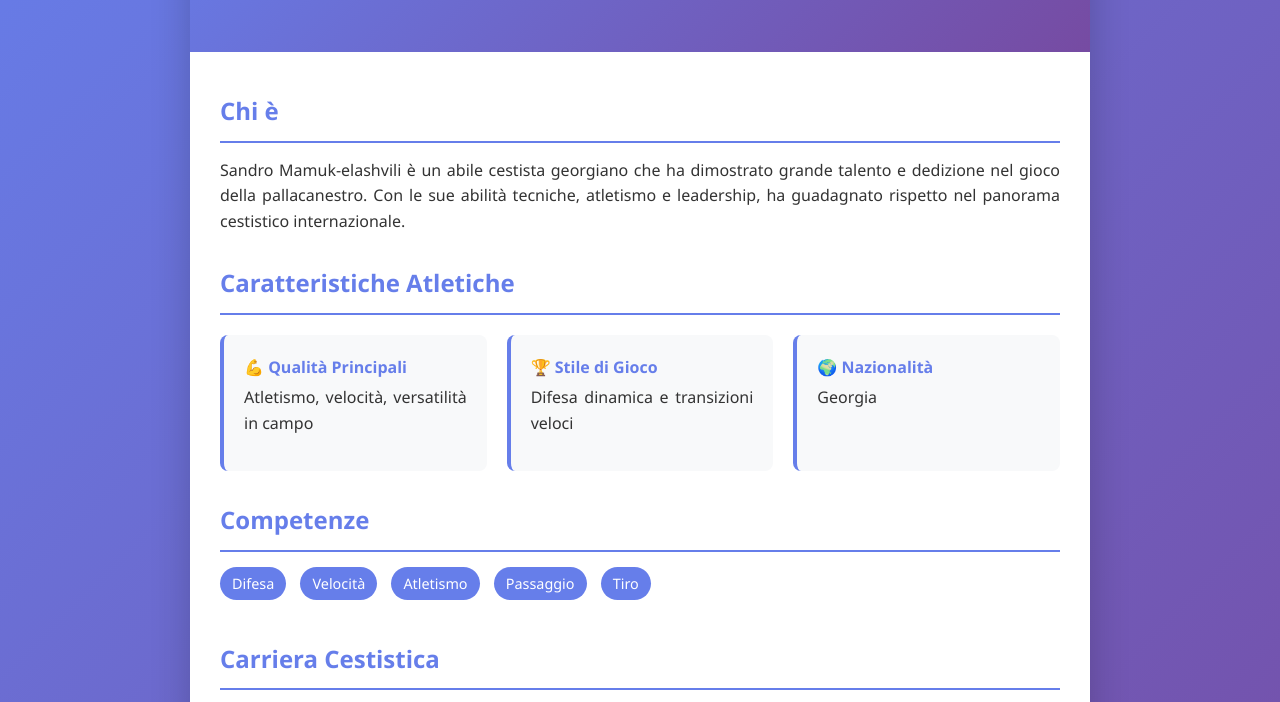
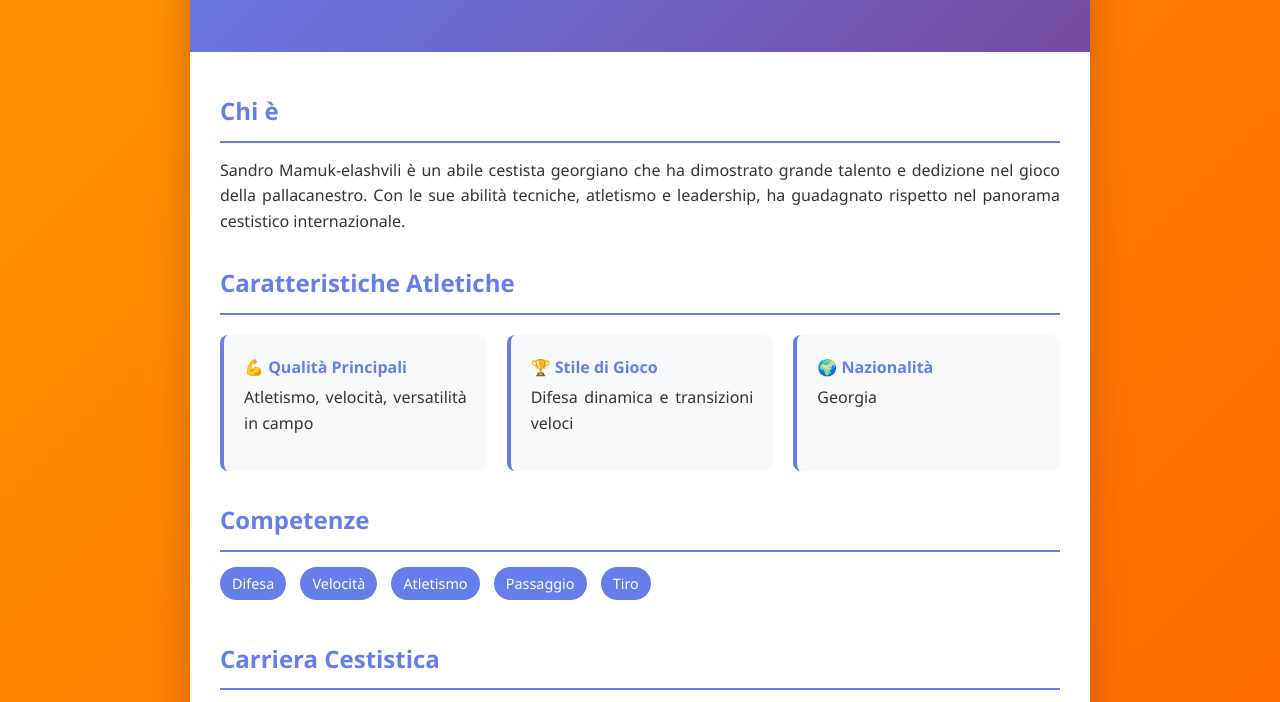
Before and after one commit to Giacomobatisti/Sandro-Mamuk-elashvili, a plain HTML site: page index.html in a window 1280 px wide. Shown: the part 165-867 px from the top of the page. Drawn offline with Linux system fonts and the light colour scheme.

Commit message:
ho cambiato lo sfondo

```diff
--- a/index.html
+++ b/index.html
@@ -15,7 +15,7 @@
             font-family: 'Segoe UI', Tahoma, Geneva, Verdana, sans-serif;
             line-height: 1.6;
             color: #333;
-            background: linear-gradient(135deg, #667eea 0%, #764ba2 100%);
+            background: linear-gradient(135deg, #ff9500 0%, #ff6400 100%);
             min-height: 100vh;
             padding: 20px;
         }
```
